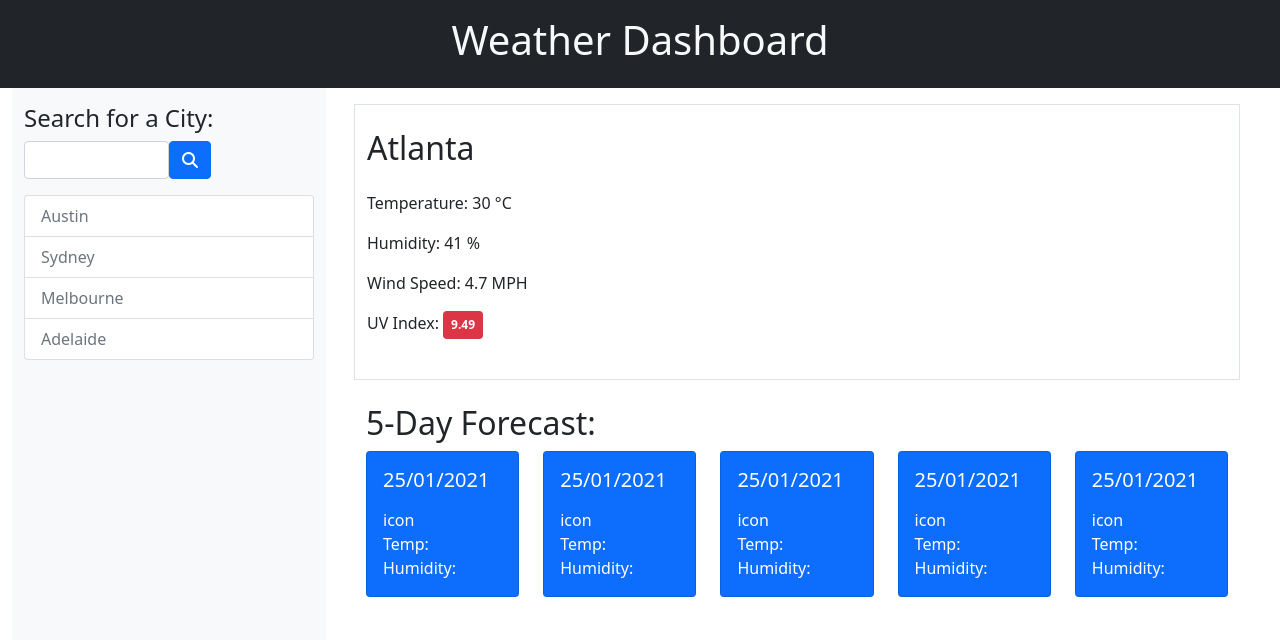
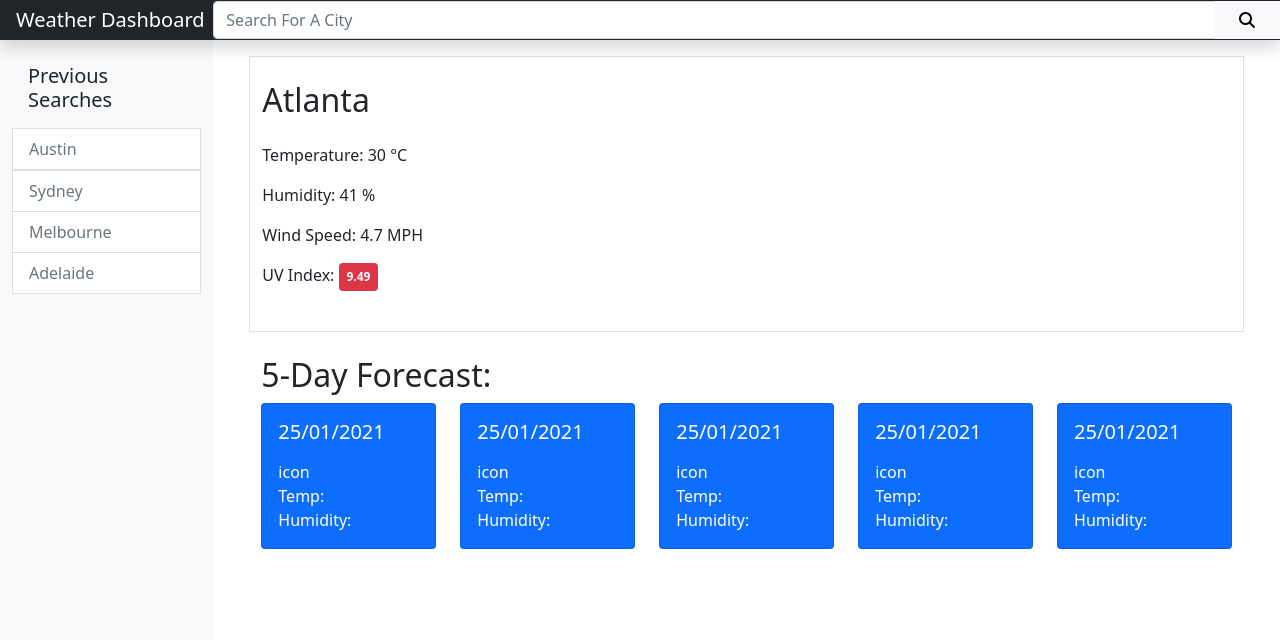
Before and after one commit to kevin-aminzadeh/06-weather-dashboard, a plain HTML site: page index.html in a window 1280 px wide. Drawn offline with nearby package versions, Linux system fonts and the light colour scheme.

Commit message:
refactor: Update UI layout

```diff
--- a/index.html
+++ b/index.html
@@ -9,6 +9,7 @@
       integrity="sha384-giJF6kkoqNQ00vy+HMDP7azOuL0xtbfIcaT9wjKHr8RbDVddVHyTfAAsrekwKmP1"
       crossorigin="anonymous"
     />
+    <link rel="stylesheet" href="./assets/css/main.css" />
     <script
       src="https://kit.fontawesome.com/8426ae9c5d.js"
       crossorigin="anonymous"
@@ -16,43 +17,60 @@
     <title>Weather Dashboard</title>
   </head>
   <body class="h-100 d-flex flex-column">
-    <header class="container-fluid text-center bg-dark text-light py-3">
-      <h1>Weather Dashboard</h1>
-    </header>
-    <div class="container-fluid h-100">
-      <div class="row mx-auto h-100">
-        <!-- Sidebar -->
-        <aside class="col-3 bg-light py-3 h-100">
-          <h3 class="h4">Search for a City:</h3>
-          <form class="row g-0 align-items-center">
-            <div class="col">
-              <label class="visually-hidden" for="inlineFormInputGroupUsername"
-                >City</label
+    <header
+      class="navbar navbar-dark sticky-top bg-dark flex-md-nowrap p-0 shadow"
     >
-              <div class="input-group">
+      <a href="" class="navbar-brand col-md-3 col-lg-2 px-3 me-0">
+        Weather Dashboard
+      </a>
+      <!-- Hamburger Menu Button For Sidebar -->
+      <button
+        class="navbar-toggler position-absolute d-md-none collapsed"
+        type="button"
+        data-bs-toggle="collapse"
+        data-bs-target="#sidebarMenu"
+        aria-controls="sidebarMenu"
+        aria-expanded="false"
+        aria-label="Toggle navigation"
+      >
+        <span class="navbar-toggler-icon"></span>
+      </button>
+      <!-- Search Bar Section -->
+      <div class="input-group w-100">
         <input
           type="text"
-                  class="form-control"
-                  id="inlineFormInputGroupUsername"
-                  placeholder=""
+          class="form-control form-control-dark"
+          placeholder="Search For A City"
+          aria-label="Search"
         />
-              </div>
-            </div>
-
-            <div class="col ps-0">
-              <button type="submit" class="btn btn-primary">
+        <button class="btn btn-light rounded-0 px-4">
           <i class="fas fa-search"></i>
         </button>
       </div>
-          </form>
-          <div class="row mt-3">
-            <div class="col">
-              <ul class="list-group">
+    </header>
+    <div class="container-fluid h-100">
+      <div class="row h-100">
+        <!-- Sidebar -->
+        <nav
+          id="sidebarMenu"
+          class="col-md-3 col-lg-3 col-xl-2 bg-light sidebar d-md-block"
+        >
+          <!-- Sidebar Content Wrapper -->
+          <div class="position-sticky pt-5 pt-md-3">
+            <!-- Search History Section -->
+
+            <ul class="nav flex-column pt-2 pt-md-0">
+              <li class="nav-item">
+                <h2 class="lead nav-link">Previous Searches</h2>
+              </li>
+              <li class="nav-item d-grid">
                 <button
                   class="list-group-item list-group-action text-start text-secondary"
                 >
                   Austin
                 </button>
+              </li>
+
               <button
                 class="list-group-item list-group-action text-start text-secondary"
               >
@@ -70,10 +88,9 @@
               </button>
             </ul>
           </div>
-          </div>
-        </aside>
+        </nav>
         <!-- Result Section -->
-        <main class="col px-3 py-3">
+        <main class="col-md-9 col-xl-10 ms-sm-auto px-md-4 py-3">
           <div class="container">
             <!-- Current Forecast Section -->
             <section class="row border py-4">
```
Lines whose indentation alone changed are shown as unchanged.
